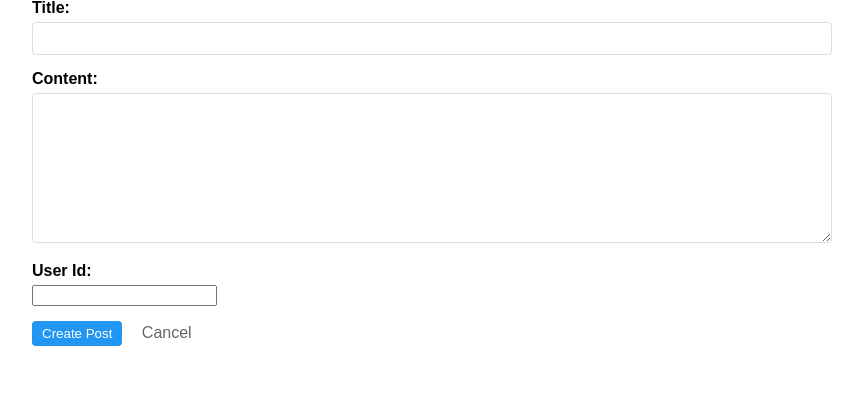
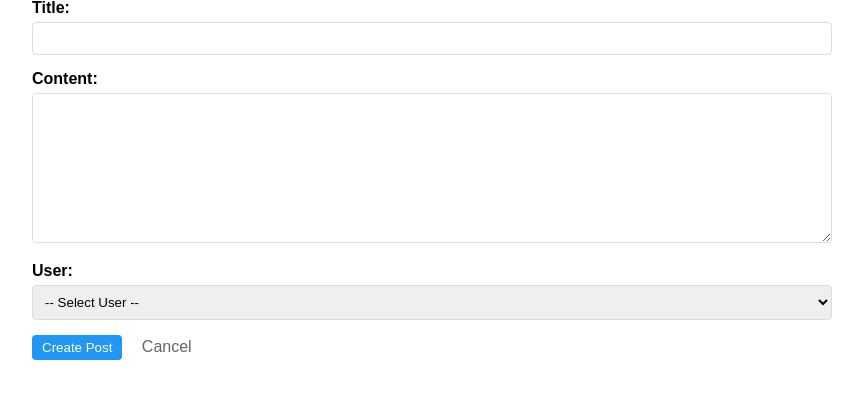
Before and after one commit to kevgeo/crud_flask, a Flask app: page /api/create_post_form in a window 1280 px wide. Shown: the part 101-500 px from the top of the page, without its empty margins (208-1071 px from the left). Run offline with Flask 3, Linux system fonts and the light colour scheme.

Commit message:
add user dropdown list, update & delete on each list item

```diff
--- a/routes.py
+++ b/routes.py
@@ -101,9 +101,15 @@ def create_user():
         db.session.rollback()
         return jsonify({"error": str(e)}), 500
 
+@main.route('/api/update_user_form<int:user_id>', methods=['GET'])
+def update_user_form2(user_id):
+    user = User.query.get_or_404(user_id)
+    return render_template('update_user.html', user=user)
+
 @main.route('/api/update_user_form', methods=['GET'])
 def update_user_form():
-    return render_template('update_user.html')
+    user = User.query.get_or_404(user_id)
+    return render_template('update_user.html', user=user)
 
 @main.route('/api/users/update_u', methods=['POST'])
 def update_user():
@@ -169,7 +175,7 @@ def delete_user_form():
 
 @main.route('/api/users/delete_u', methods=['POST'])
 def delete_user():
-    user_id = request.form.get('user_id')
+    #user_id = request.form.get('user_id')
     user = User.query.get_or_404(user_id)
 
     try:
@@ -182,6 +188,21 @@ def delete_user():
         db.session.rollback()
         return jsonify({"error": str(e)}), 500
 
+
+@main.route('/api/users/delete_u<int:user_id>', methods=['POST'])
+def delete_user_list_item(user_id):
+    #user_id = request.form.get('user_id')
+    user = User.query.get_or_404(user_id)
+
+    try:
+        db.session.delete(user)
+        db.session.commit()
+        flash("Post deleted successfully")
+        return redirect(url_for('main.get_users'))
+
+    except Exception as e:
+        db.session.rollback()
+        return jsonify({"error": str(e)}), 500
 # @main.route('/api/users/<int:user_id>', methods=['DELETE'])
 # def delete_user(user_id):
 #     user = User.query.get_or_404(user_id)
@@ -236,7 +257,8 @@ def get_post(post_id):
 # Display form to create a new post
 @main.route('/api/create_post_form', methods=['GET'])
 def create_post_form():
-    return render_template('create_post.html')
+    users = User.query.all()
+    return render_template('create_post.html', users=users)
 
 @main.route('/api/posts', methods=['POST'])
 def create_post():
@@ -282,6 +304,11 @@ def create_post():
 @main.route('/api/update_post_form', methods=['GET'])
 def update_post_form():
     return render_template('update_post.html')
+
+@main.route('/api/update_post_form<int:post_id>', methods=['GET'])
+def update_post_form2(post_id):
+    post = Post.query.get_or_404(post_id)
+    return render_template('update_post.html', post=post)
 
 @main.route('/api/posts/update_p', methods=['POST'])
 def update_post():
@@ -347,6 +374,20 @@ def delete_post():
         db.session.rollback()
         return jsonify({"error": str(e)}), 500
 
+@main.route('/api/posts/delete_p<int:post_id>', methods=['POST'])
+def delete_post_list_item(post_id):
+    #user_id = request.form.get('user_id')
+    post = Post.query.get_or_404(post_id)
+
+    try:
+        db.session.delete(post)
+        db.session.commit()
+        flash("Post deleted successfully")
+        return redirect(url_for('main.get_posts'))
+
+    except Exception as e:
+        db.session.rollback()
+        return jsonify({"error": str(e)}), 500
 # @main.route('/api/posts/<int:post_id>', methods=['DELETE'])
 # def delete_post(post_id):
 #     post = Post.query.get_or_404(post_id)
--- a/templates/create_post.html
+++ b/templates/create_post.html
@@ -46,6 +46,13 @@
     .cancel-link:hover {
       text-decoration: underline;
     }
+
+    .select {
+    max-height: 150px;
+    overflow-y: auto;
+    width: 100%;
+   }
+
   </style>
 </head>
 <body>
@@ -62,10 +69,20 @@
       <textarea id="content" name="content" required></textarea>
     </div>
 
-    <div class="form-group">
+    <!-- <div class="form-group">
         <label for="user_id">User Id:</label>
         <input type="number" id="user_id" name="user_id" required>
-      </div>
+      </div> -->
+      <div class="form-group">
+        <label for="user_id">User:</label>
+        <select id="user_id" name="user_id" required style="width: 100%; padding: 8px; border: 1px solid #ddd; border-radius: 4px; box-sizing: border-box;">
+            <option value="">-- Select User --</option>
+            {% for user in users %}
+                <option value="{{ user.id }}"> {{ user.username }} </option>
+            {% endfor %}
+        </select>
+    </div>
+
 
     <button type="submit" class="btn" style="background-color: #2196F3; color: white; padding: 5px 10px; text-decoration: none; border-radius: 4px; margin-right: 5px; border: none; cursor: pointer;">Create Post</button>
 
--- a/templates/delete_user.html
+++ b/templates/delete_user.html
@@ -74,7 +74,7 @@
 <body>
   <h1>Delete User</h1>
 
-  <form method="POST" action="{{ url_for('main.update_user') }}">
+  <form method="POST" action="{{ url_for('main.delete_user') }}">
     <div class="form-group">
       <label for="username">Username:</label>
       <input type="text" id="username" name="username" required autocomplete="off">
--- a/templates/update_user.html
+++ b/templates/update_user.html
@@ -54,12 +54,14 @@
   <form method="POST" action="{{ url_for('main.update_user') }}">
     <div class="form-group">
       <label for="user_id"> User Id:</label>
-      <input type="text" id="user_id" name="user_id" required>
+      <!-- <input type="text" id="user_id" name="user_id" required> -->
+      <input type="text" id="user_id" name="user_id" value="{{ user.id }}" readonly>
     </div>
 
     <div class="form-group">
         <label for="username">Updated Username:</label>
-        <input type="text" id="username" name="username" required>
+        <!-- <input type="text" id="username" name="username" required> -->
+        <input type="text" id="username" name="username" value="{{ user.username }}" required>
       </div>
 
     <button type="submit" class="btn" style="background-color: #2196F3; color: white; padding: 5px 10px; text-decoration: none; border-radius: 4px; margin-right: 5px; border: none; cursor: pointer;">Update User</button>
```
Also changed, not shown: templates/posts.html (+11 -4 lines), templates/update_post.html (+6 -3 lines), templates/users.html (+11 -2 lines), 1 other file.
